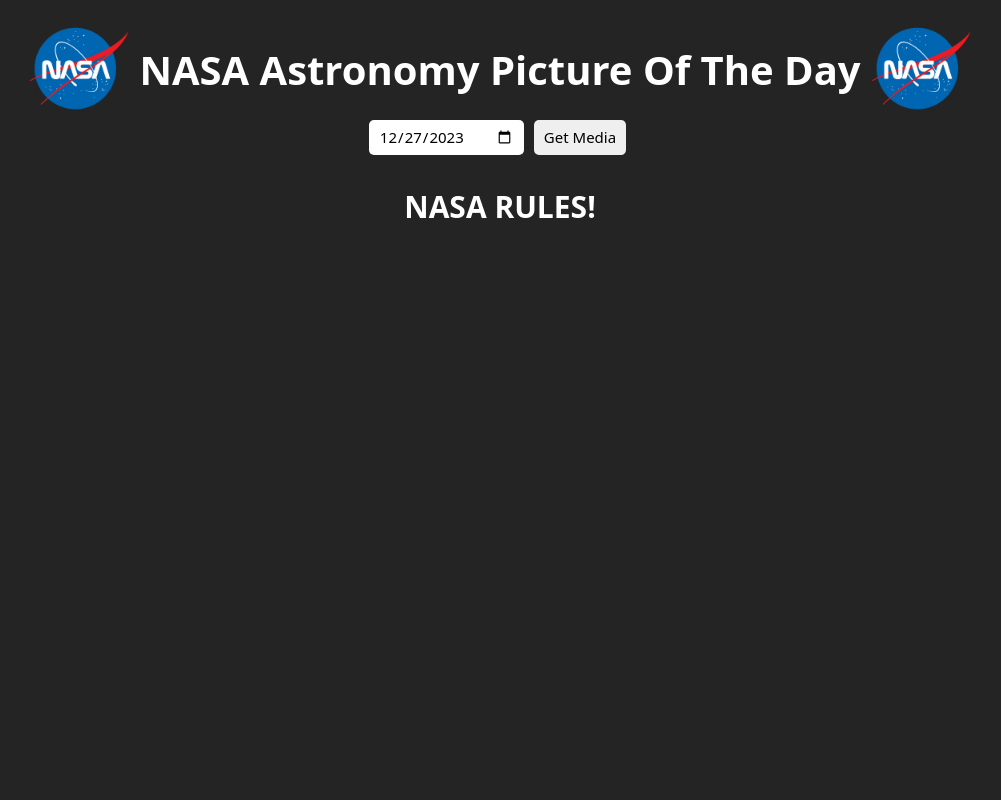
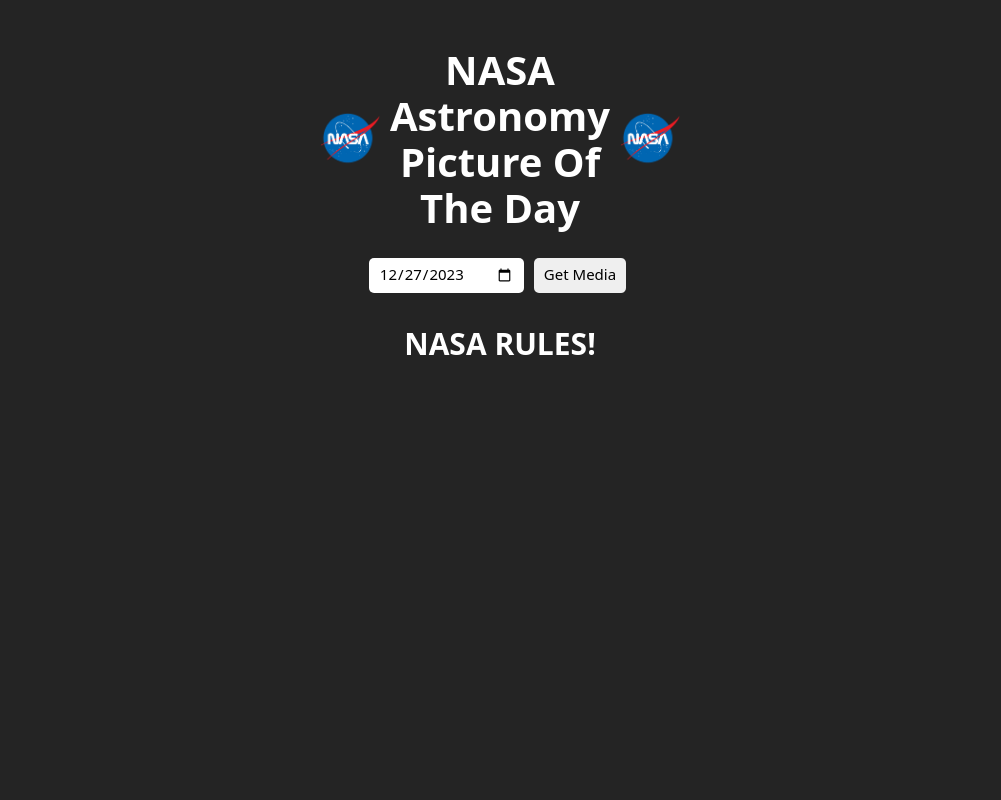
Before and after one commit to dwnorm2/NASA-POTD, a plain HTML site: page index.html in a window 1280 px wide. Shown: the top 800 px of the page, without its empty margins (140-1141 px from the left). Drawn offline with Linux system fonts and the light colour scheme; no server answers.

Commit message:
change logo size

```diff
--- a/css/style.css
+++ b/css/style.css
@@ -32,9 +32,10 @@ header {
   align-items: center;
   margin-top: 20px;
   gap: 10px;
+  width: 300px;
 }
 .logo {
-  width: 100px;
+  width: 60px;
 }
 
 #imageOfDay {
```
